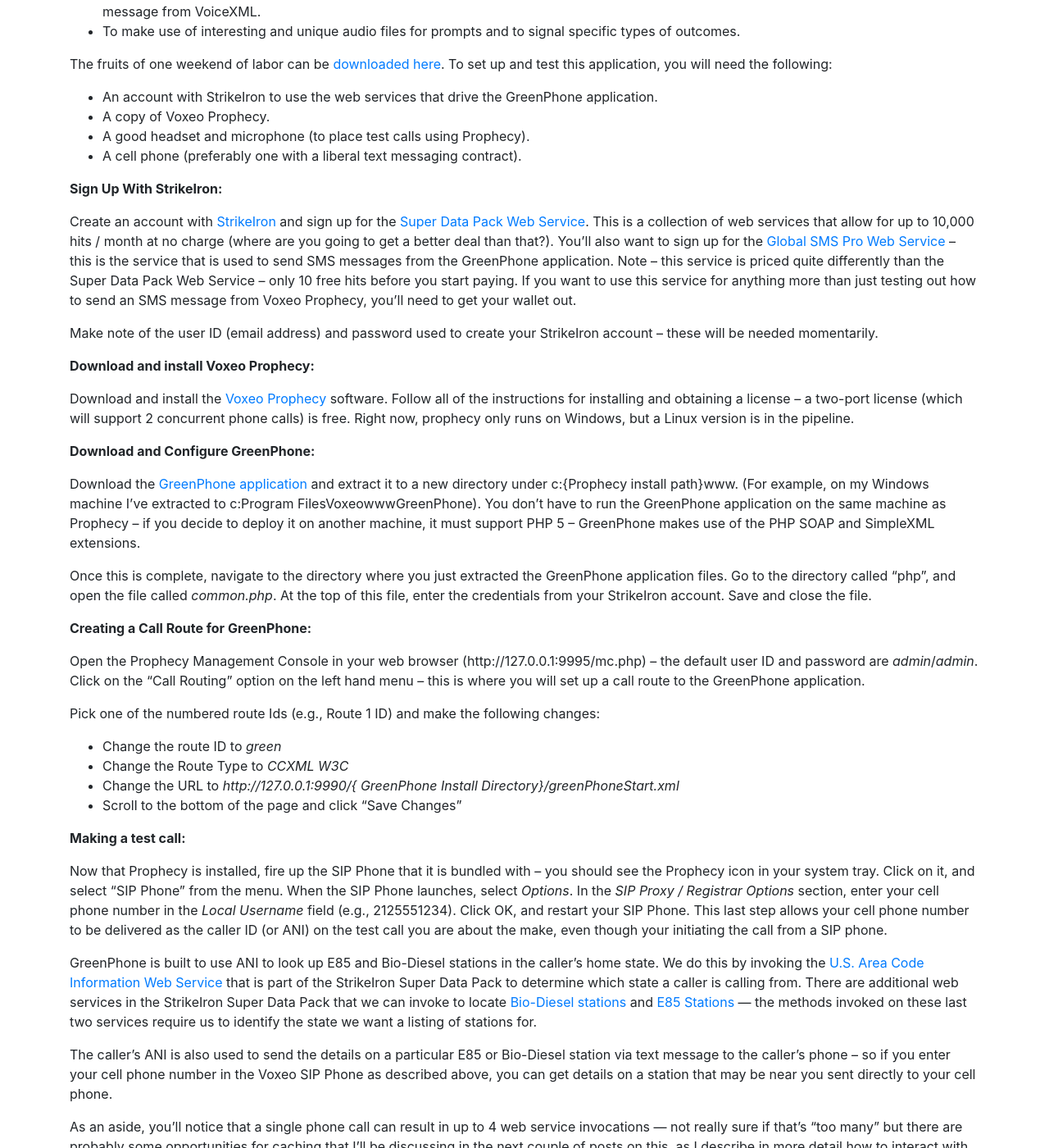
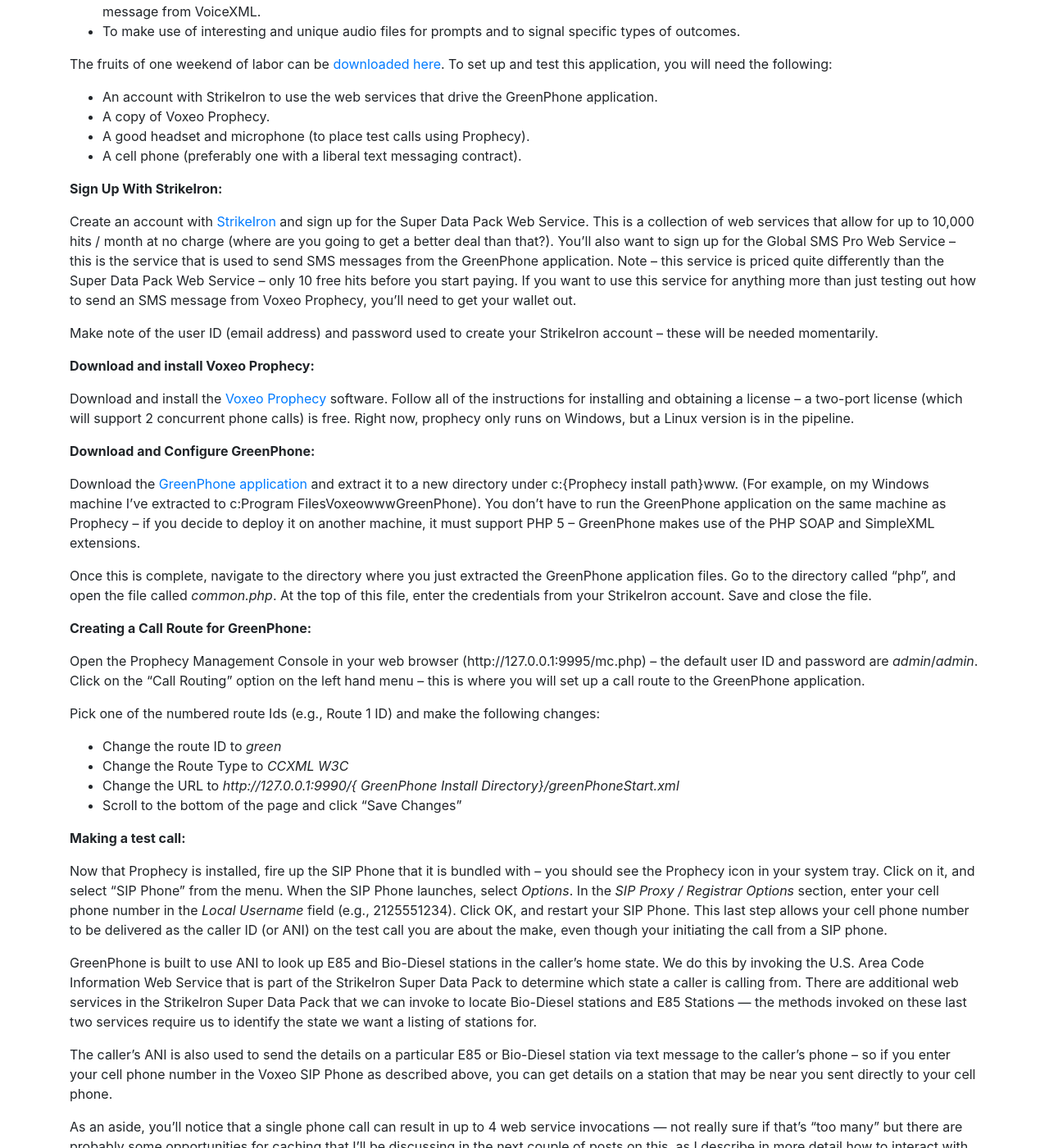
Before and after one commit to mheadd/voiceingov.org, a Jekyll site: the page built from _posts/2008-04-17-earth-day-special-project-greenphone.md, in a window 1280 px wide and 1400 px high, scrolled down 371 px. Shown: the whole window at 82% size. Built offline with Jekyll 4.4.1, drawn with Linux system fonts in a browser that asks for light colours; nearby versions of some CDN libraries; part of the change alters nothing that is shown; some of the changed text lies outside the part shown.

```diff
--- a/_posts/2008-04-17-earth-day-special-project-greenphone.md
+++ b/_posts/2008-04-17-earth-day-special-project-greenphone.md
@@ -13,12 +13,12 @@ original_post_id:
 categories:
   - Tutorials
 ---
-[Earth Day 2008](http://ww2.earthday.net/) is fast approaching, so I wanted to try and build something that would help the environment and also be a cool demonstration of telephone applications generally, and the [Voxeo Prophecy](http://voxeo.com/prophecy/) platform in particular.
+[Earth Day 2008](https://en.wikipedia.org/wiki/Earth_Day) is fast approaching, so I wanted to try and build something that would help the environment and also be a cool demonstration of telephone applications generally, and the [Voxeo Prophecy](https://evolution.voxeo.com/) platform in particular.
 
 I decided to whip up a simple application that would allow a caller to search for E85 and Bio-diesel fuel stations in their state. Some of the specific goals that I had in mind when I got started were:
 
   * To make use of the Voxeo Prophecy platform, the premiere VoiceXML/CCXML platform for building voice applications (at least in my opinion).
-  * To code the application entirely in VoiceXML, CCXML, ECMAScript and PHP (that&#8217;s right, no database!).
+  * To code the application entirely in VoiceXML, CCXML, ECMAScript and PHP (that's right, no database!).
   * To integrate with SOAP-based web services to obtain data on E85 and Bi-Diesel station locations, and to do other cool stuff like send an SMS message from VoiceXML.
   * To make use of interesting and unique audio files for prompts and to signal specific types of outcomes.
 
@@ -31,17 +31,17 @@ The fruits of one weekend of labor can be [downloaded here](http://www.voiceingo
 
 **Sign Up With StrikeIron:**
 
-Create an account with [StrikeIron](http://strikeiron.com/Default.aspx) and sign up for the [Super Data Pack Web Service](http://strikeiron.com/ProductDetail.aspx?p=257). This is a collection of web services that allow for up to 10,000 hits / month at no charge (where are you going to get a better deal than that?). You&#8217;ll also want to sign up for the [Global SMS Pro Web Service](http://strikeiron.com/ProductDetail.aspx?p=190) &#8211; this is the service that is used to send SMS messages from the GreenPhone application. Note &#8211; this service is priced quite differently than the Super Data Pack Web Service &#8211; only 10 free hits before you start paying. If you want to use this service for anything more than just testing out how to send an SMS message from Voxeo Prophecy, you&#8217;ll need to get your wallet out.
+Create an account with [StrikeIron](https://en.wikipedia.org/wiki/Strikeiron) and sign up for the Super Data Pack Web Service. This is a collection of web services that allow for up to 10,000 hits / month at no charge (where are you going to get a better deal than that?). You'll also want to sign up for the Global SMS Pro Web Service &#8211; this is the service that is used to send SMS messages from the GreenPhone application. Note &#8211; this service is priced quite differently than the Super Data Pack Web Service &#8211; only 10 free hits before you start paying. If you want to use this service for anything more than just testing out how to send an SMS message from Voxeo Prophecy, you'll need to get your wallet out.
 
 Make note of the user ID (email address) and password used to create your StrikeIron account &#8211; these will be needed momentarily.
 
 **Download and install Voxeo Prophecy:**
 
-Download and install the [Voxeo Prophecy](http://voxeo.com/prophecy/#download) software. Follow all of the instructions for installing and obtaining a license &#8211; a two-port license (which will support 2 concurrent phone calls) is free. Right now, prophecy only runs on Windows, but a Linux version is in the pipeline.
+Download and install the [Voxeo Prophecy](https://evolution.voxeo.com/) software. Follow all of the instructions for installing and obtaining a license &#8211; a two-port license (which will support 2 concurrent phone calls) is free. Right now, prophecy only runs on Windows, but a Linux version is in the pipeline.
 
 **Download and Configure GreenPhone:**
 
-Download the [GreenPhone application](http://www.voiceingov.org/tutorials/greenPhone.zip) and extract it to a new directory under c:{Prophecy install path}www. (For example, on my Windows machine I&#8217;ve extracted to c:Program FilesVoxeowwwGreenPhone). You don&#8217;t have to run the GreenPhone application on the same machine as Prophecy &#8211; if you decide to deploy it on another machine, it must support PHP 5 &#8211; GreenPhone makes use of the PHP SOAP and SimpleXML extensions.
+Download the [GreenPhone application](https://voiceingov.org/tutorials) and extract it to a new directory under c:{Prophecy install path}www. (For example, on my Windows machine I&#8217;ve extracted to c:Program FilesVoxeowwwGreenPhone). You don&#8217;t have to run the GreenPhone application on the same machine as Prophecy &#8211; if you decide to deploy it on another machine, it must support PHP 5 &#8211; GreenPhone makes use of the PHP SOAP and SimpleXML extensions.
 
 Once this is complete, navigate to the directory where you just extracted the GreenPhone application files. Go to the directory called &#8220;php&#8221;, and open the file called _common.php_. At the top of this file, enter the credentials from your StrikeIron account. Save and close the file.
 
@@ -60,7 +60,7 @@ Pick one of the numbered route Ids (e.g., Route 1 ID) and make the following cha
 
 Now that Prophecy is installed, fire up the SIP Phone that it is bundled with &#8211; you should see the Prophecy icon in your system tray. Click on it, and select &#8220;SIP Phone&#8221; from the menu. When the SIP Phone launches, select _Options_. In the _SIP Proxy / Registrar Options_ section, enter your cell phone number in the _Local Username_ field (e.g., 2125551234). Click OK, and restart your SIP Phone. This last step allows your cell phone number to be delivered as the caller ID (or ANI) on the test call you are about the make, even though your initiating the call from a SIP phone.
 
-GreenPhone is built to use ANI to look up E85 and Bio-Diesel stations in the caller&#8217;s home state. We do this by invoking the [U.S. Area Code Information Web Service](http://strikeiron.com/ProductDetail.aspx?p=263) that is part of the StrikeIron Super Data Pack to determine which state a caller is calling from. There are additional web services in the StrikeIron Super Data Pack that we can invoke to locate [Bio-Diesel stations](http://strikeiron.com/ProductDetail.aspx?p=299) and [E85 Stations](http://strikeiron.com/ProductDetail.aspx?p=279) &#8212; the methods invoked on these last two services require us to identify the state we want a listing of stations for.
+GreenPhone is built to use ANI to look up E85 and Bio-Diesel stations in the caller&#8217;s home state. We do this by invoking the U.S. Area Code Information Web Service that is part of the StrikeIron Super Data Pack to determine which state a caller is calling from. There are additional web services in the StrikeIron Super Data Pack that we can invoke to locate Bio-Diesel stations and E85 Stations &#8212; the methods invoked on these last two services require us to identify the state we want a listing of stations for.
 
 The caller&#8217;s ANI is also used to send the details on a particular E85 or Bio-Diesel station via text message to the caller&#8217;s phone &#8211; so if you enter your cell phone number in the Voxeo SIP Phone as described above, you can get details on a station that may be near you sent directly to your cell phone.
 
@@ -68,7 +68,7 @@ As an aside, you&#8217;ll notice that a single phone call can result in up to 4
 
 Now you are ready to place a test call. When your SIP Phone restarts, go to the field called _Dial String_ and enter &#8220;sip:green@127.0.0.1&#8221; (without the quotes). Click dial and you are now interacting with the GreenPhone application!
 
-You&#8217;ll notice (and hopefully enjoy) the unique sounds I&#8217;ve tried to used throughout the application. All of them were obtained from the [FreeSound Project](http://freesound.iua.upf.edu/index.php) and modified to conform to the [Prophecy standard](http://docs.voxeo.com/voicexml/2.0/audioformats.htm) for audio files with [Audacity](http://audacity.sourceforge.net/).
+You&#8217;ll notice (and hopefully enjoy) the unique sounds I&#8217;ve tried to used throughout the application. All of them were obtained from the [FreeSound Project](https://en.wikipedia.org/wiki/Freesound) and modified to conform to the Prophecy standard for audio files with [Audacity](http://audacity.sourceforge.net/).
 
 There are some obvious limitations to how this application currently works, and the VUI clearly needs some refinement (DTMF only at this point).
 
```
